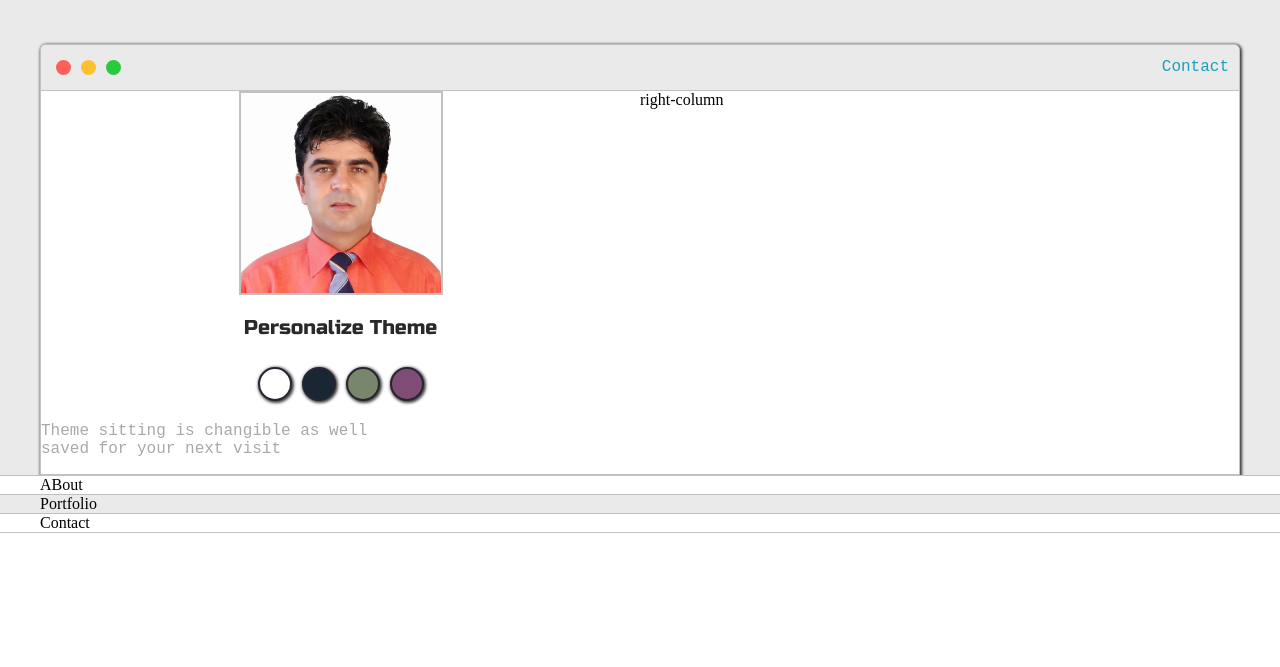
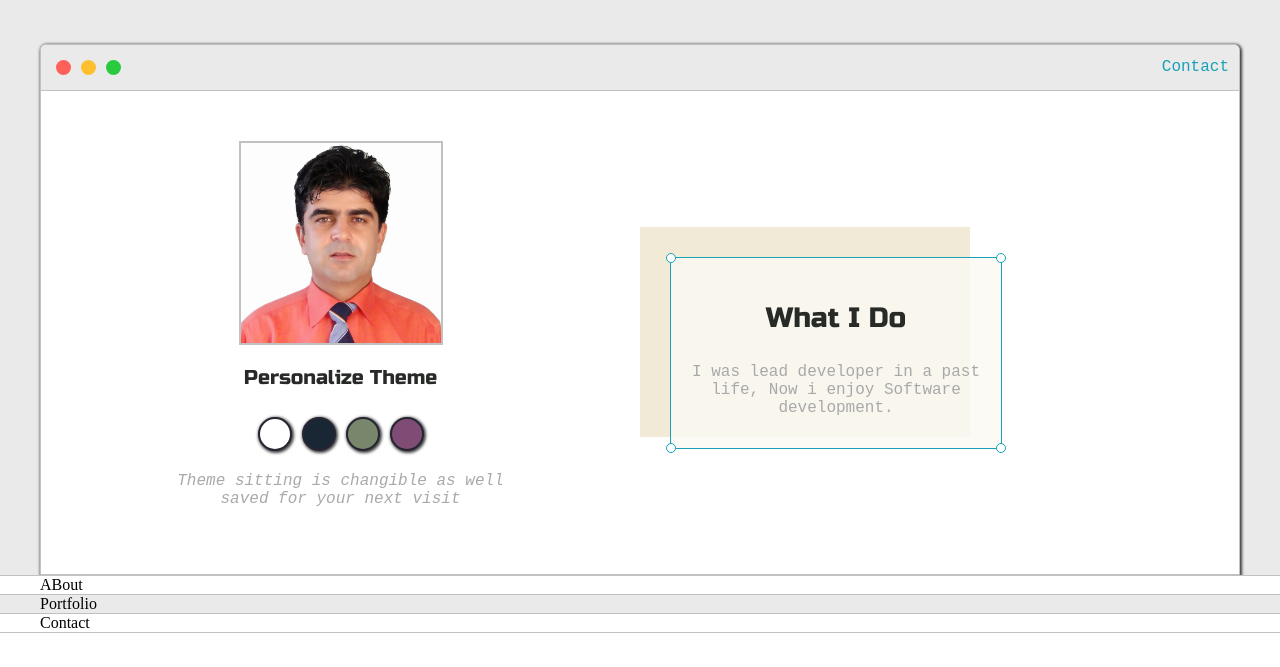
Before and after one commit to Mohib008/Portfolio-website, a website: page index.html in a window 1280 px wide. Shown: the part 117-784 px from the top of the page. Drawn offline with Linux system fonts and the light colour scheme.

Commit message:
nov section is completed, moving to new section about me and portfolio

```diff
--- a/css/app.css
+++ b/css/app.css
@@ -6,6 +6,8 @@
   --mainText:rgb(40, 42, 40);
   --secondaryText:darkgrey;
   --themeDotBorder:rgb(39, 37, 49);
+  --previewBg:rgb(251, 249, 243, 0.8);
+  --previewShadow: #f0ead6;
 }
 
 html, body {
@@ -126,8 +128,63 @@ h6{ font-size: 16px; }
     background-color: #2ACA3E;
 }
 
+.right-column{
+    grid-area: right-column;
+    padding: 50px 0 50px 0;
+    display: grid;
+    align-content: center;
+
+}
+
+#preview-shadow{
+    background-color: var(--previewShadow);
+    width: 300px;
+    height: 180px;
+    padding-left: 30px;
+    padding-top: 30px;
+}
+
+#preview{
+    width: 300px;
+    border: 1.5px solid #17a2b8;
+    background-color: var(--previewBg);
+    padding: 15px;
+    text-align: center;
+    position: relative;
+}
+
+.corner{
+    border: 1.5px solid #17a2b8;
+    width: 8px;
+    height: 8px;
+    border-radius: 50%;
+    background-color: #fff;
+    position: absolute;
+}
+
+#corner-tl{
+    top: -5px;
+    left: -5px;
+}
+
+#corner-tr{
+    top: -5px;
+    right: -5px;
+}
+
+#corner-bl{
+    bottom: -5px;
+    left: -5px;
+}
+
+#corner-br{
+    bottom: -5px;
+    right: -5px;
+}
+
 .left-column{
     grid-area: left-column;
+    padding: 50px 0 50px 0;
 }
 #profile-pic{
     display: block;
@@ -179,9 +236,29 @@ h6{ font-size: 16px; }
     background-color: #7E4C75;
 }
 
+#sittings-note{
+    text-align: center;
+    font-style: italic;
+    font-size: 12;
+}
 
-@media screen and (max-wight: 1200px) {
+@media screen and (max-width: 1200px) {
     .main-container{
         width: 95%;
     }
 }
+
+
+@media screen and (max-width: 800px) {
+    .intro-wrapper{
+    grid-template-columns: 1fr;
+    grid-template-areas:
+       "nav-wrapper"
+       "left-column"
+       "right-column"
+    ;
+  }
+  .right-column{
+      justify-content: center;
+  }
+}
--- a/index.html
+++ b/index.html
@@ -38,10 +38,19 @@
                       <div id="green-mode" class="theme-dot"></div>
                       <div id="purple-mode" class="theme-dot"></div>
                     </div>
-                    <P id="setting-note">Theme sitting is changible as well <br> saved for your next visit</P>
+                    <P id="sittings-note">Theme sitting is changible as well <br> saved for your next visit</P>
                 </div>
                 <div class="right-column">
-                    right-column
+                  <div id="preview-shadow">
+                    <div id="preview">
+                        <div id="corner-tr" class="corner"></div>
+                        <div id="corner-tl" class="corner"></div>
+                        <h3>What I Do</h3>
+                        <p>I was lead developer in a past life, Now i enjoy Software development. </p>
+                        <div id="corner-br" class="corner"></div>
+                        <div id="corner-bl" class="corner"></div>
+                    </div>
+                  </div>
                 </div>
             </div>
         </div>
```
